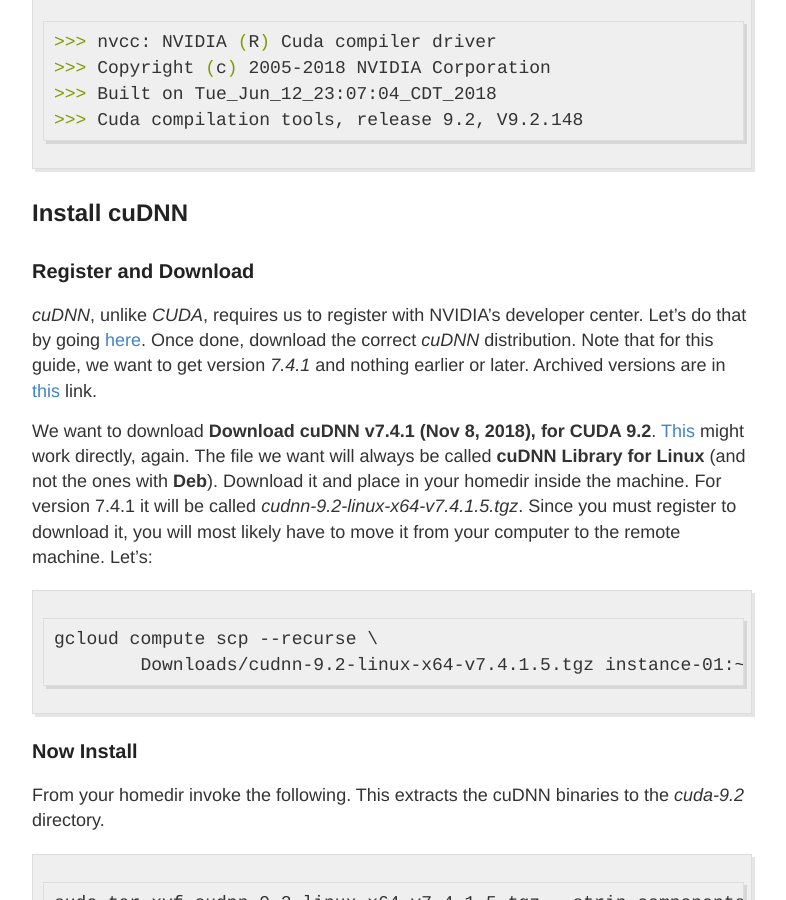
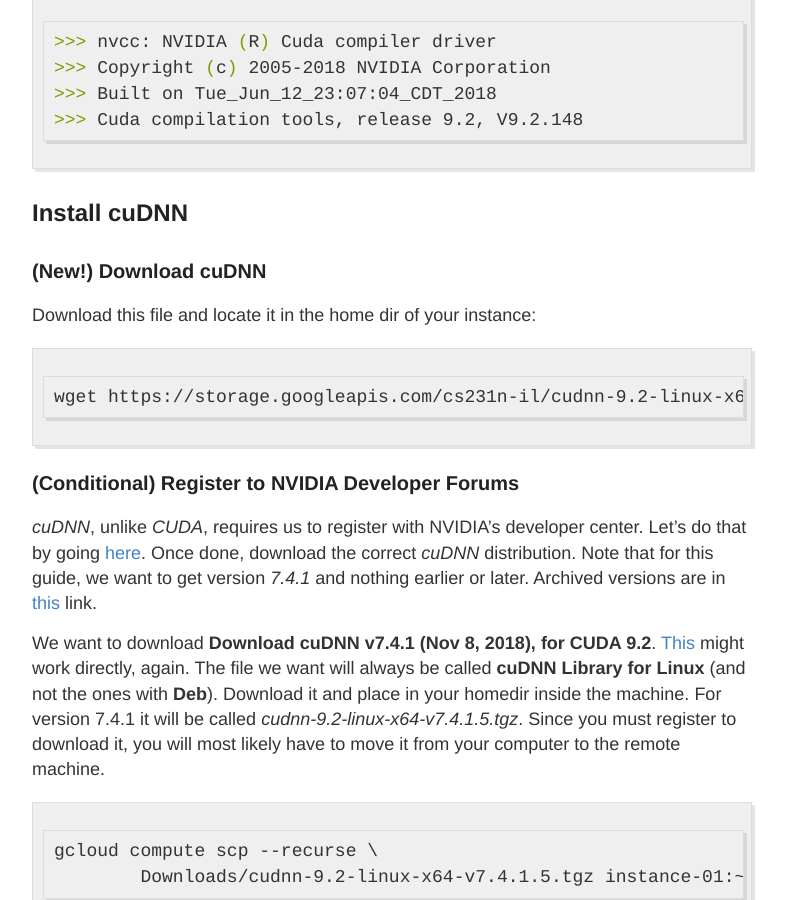
Before and after one commit to nirbenz/nirbenz.github.io, a Jekyll site: the page built from _posts/2018-11-29-cuda.md, in a window 1280 px wide and 900 px high, scrolled down 3124 px. Shown: the whole window, without its empty margins (248-1034 px from the left). Built offline with Jekyll 4.4.1, drawn with Linux system fonts in a browser that asks for light colours.

Commit message:
Updated cuDNN to be publically available, so no need for nvidia registration.

````diff
--- a/_posts/2018-11-29-cuda.md
+++ b/_posts/2018-11-29-cuda.md
@@ -111,12 +111,20 @@
 
 ## Install cuDNN
 
-### Register and Download
+### (New!) Download cuDNN
+
+Download this file and locate it in the home dir of your instance:
+
+```
+wget https://storage.googleapis.com/cs231n-il/cudnn-9.2-linux-x64-v7.4.1.5.tgz
+```
+
+### (Conditional) Register to NVIDIA Developer Forums
 
 *cuDNN*, unlike *CUDA*, requires us to register with NVIDIA's developer center. Let's do that by going [here](https://developer.nvidia.com/rdp/cudnn-download). Once done, download the correct *cuDNN* distribution. Note that for this guide, we want to get version *7.4.1* and nothing earlier or later. Archived versions are in [this](https://developer.nvidia.com/rdp/cudnn-archive) link.
 
 We want to download **Download cuDNN v7.4.1 (Nov 8, 2018), for CUDA 9.2**. [This](https://developer.nvidia.com/rdp/cudnn-archive#a-collapse705-9) might work directly, again. The file we want will always be called **cuDNN Library for Linux** (and not the ones with **Deb**).
-Download it and place in your homedir inside the machine. For version 7.4.1 it will be called *cudnn-9.2-linux-x64-v7.4.1.5.tgz*. Since you must register to download it, you will most likely have to move it from your computer to the remote machine. Let's:
+Download it and place in your homedir inside the machine. For version 7.4.1 it will be called *cudnn-9.2-linux-x64-v7.4.1.5.tgz*. Since you must register to download it, you will most likely have to move it from your computer to the remote machine.
 
 ```
 gcloud compute scp --recurse \
````
